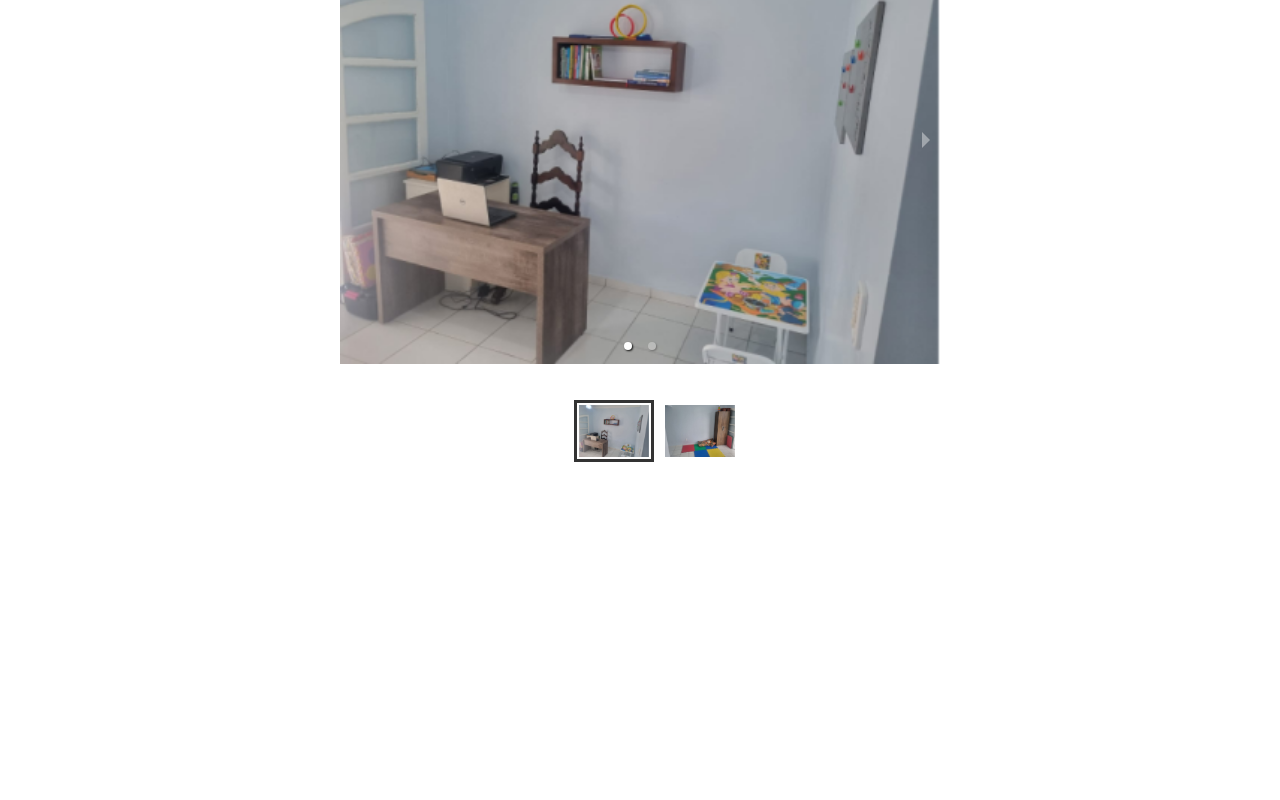
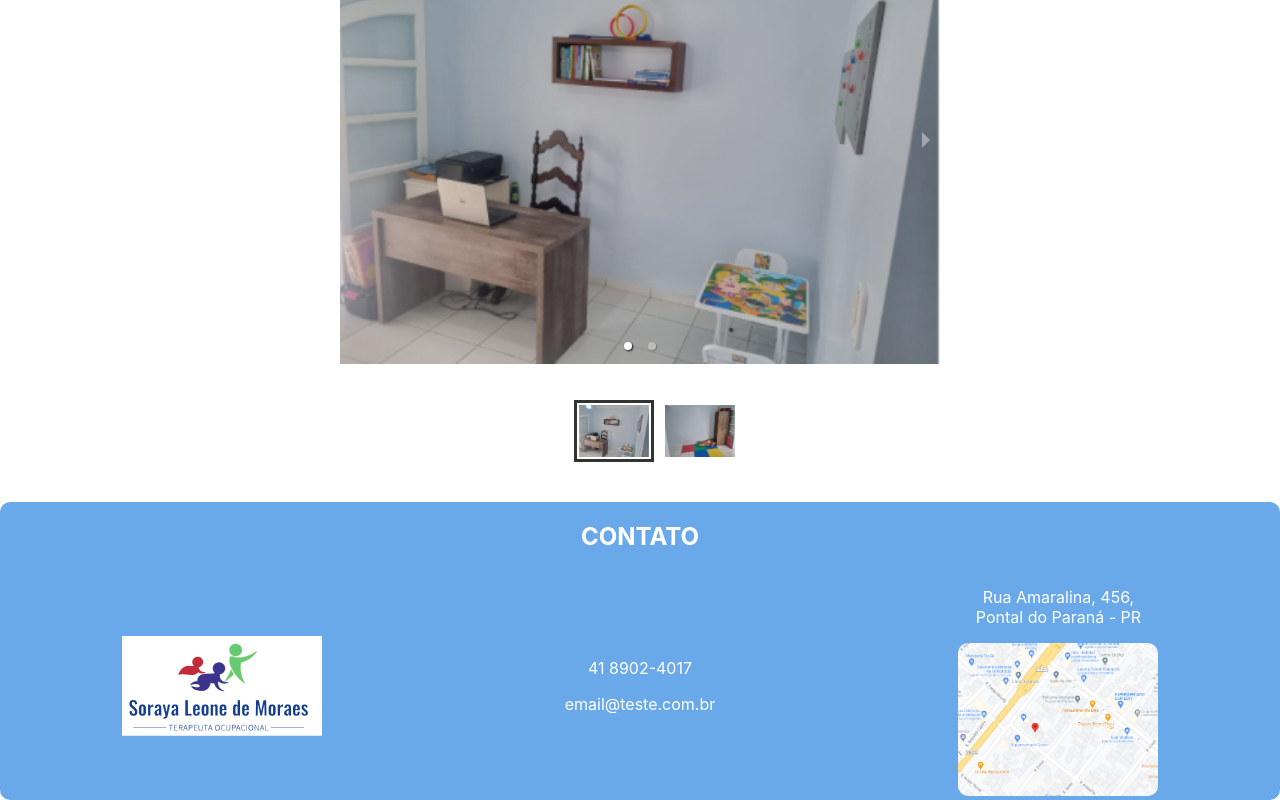
Before and after one commit to RonnySk/sorayaTo_web_page, a React (Create React App) app: page / in a window 1280 px wide. Shown: the part 1498-2298 px from the top of the page. Before the commit the page ends 2000 px from the top, so only its background shows below. Built offline with nearby package versions, Linux system fonts and the light colour scheme.

Commit message:
add section4

```diff
--- a/src/App.css
+++ b/src/App.css
@@ -84,3 +84,29 @@
     flex-direction: column;
     align-items: center;
   }
+
+  .container-section4{
+    display: flex;
+    flex-direction:column;
+    text-align: center;
+    background-color: #6aa9e9;
+    border-radius: 10px;
+    color: white;
+  }
+
+  .subcontainer-section4{
+    display: flex;
+    flex-direction: row;
+    align-items: center;
+    justify-content: space-around;
+  }
+
+ .mapa-container{
+    width: 200px;
+ }
+
+  .mapa-img{
+    width: 100%;
+    height: auto;
+    border-radius: 10px;
+  }
--- a/src/App.js
+++ b/src/App.js
@@ -3,6 +3,7 @@ import NavBar from "./components/Navbar";
 import Section1 from "./components/Section1";
 import Section2 from "./components/Section2";
 import Section3 from "./components/Section3";
+import Section4 from "./components/Section4";
 
 function App() {
   return (
@@ -11,6 +12,7 @@ function App() {
       <Section1 />
       <Section2 />
       <Section3 />
+      <Section4 />
     </div>
   );
 }
--- a/src/components/Section3.jsx
+++ b/src/components/Section3.jsx
@@ -1,6 +1,4 @@
-import { Box, Typography } from "@mui/material";
 import React from "react";
-import sorayaPerfilImg from "../images/soraya_perfil.png.jpg";
 import consultorio_interno1 from "../images/consultorio_interno1.png";
 import consultorio_interno2 from "../images/consultorio_interno2.png";
 import { Carousel } from "react-responsive-carousel";
--- /dev/null
+++ b/src/components/Section4.jsx
@@ -0,0 +1,22 @@
+import React from "react";
+import mapaImg from "../images/mapa.png";
+import logo from "../images/sorayaTo_logo7.png";
+
+export default function Section4() {
+  return (
+    <div className="container-section4">
+      <h2>CONTATO</h2>
+      <div className="subcontainer-section4">
+        <img src={logo} alt="logo" />
+        <div className="contatos">
+          <p>41 8902-4017</p>
+          <p>email@teste.com.br</p>
+        </div>
+        <div className="mapa-container">
+          <p>Rua Amaralina, 456, Pontal do Paraná - PR</p>
+          <img className="mapa-img" src={mapaImg} alt="mapa do consultorio" />
+        </div>
+      </div>
+    </div>
+  );
+}
```
Also changed, not shown: src/images/mapa.png (added).
